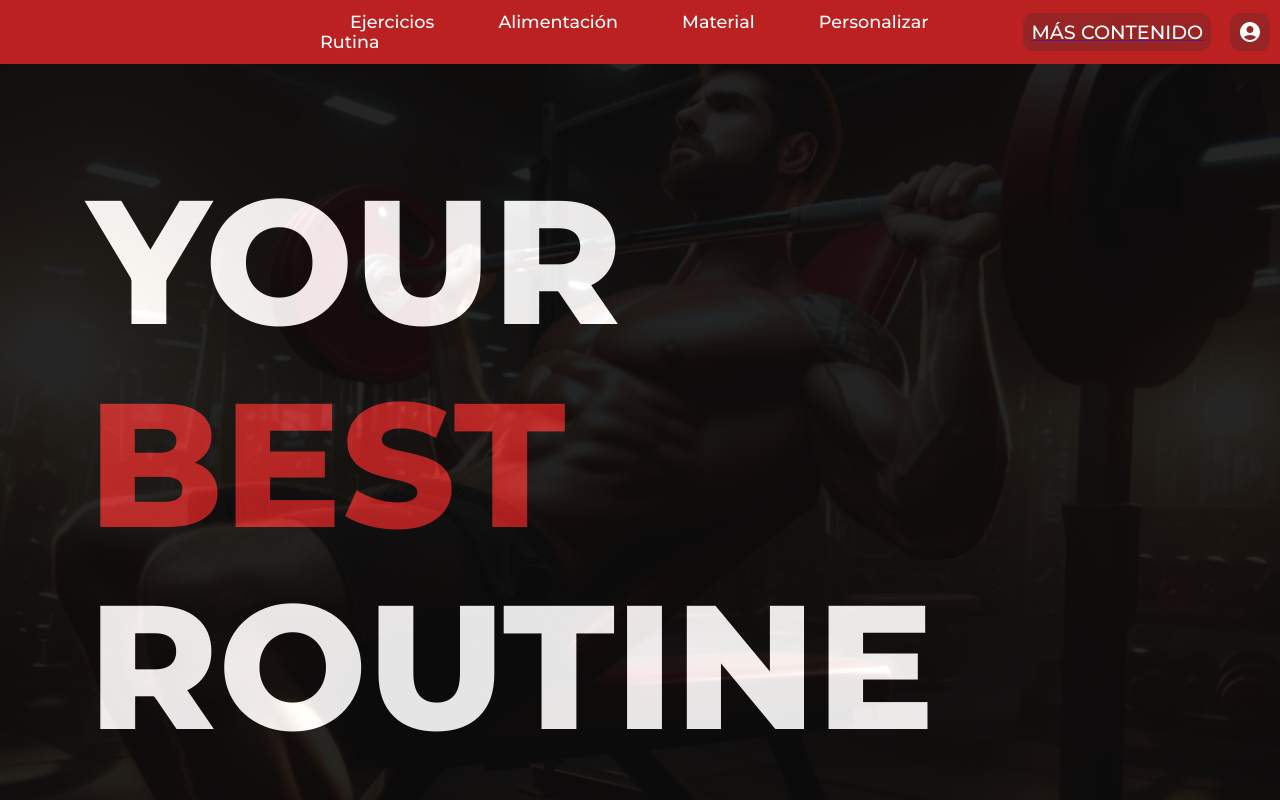
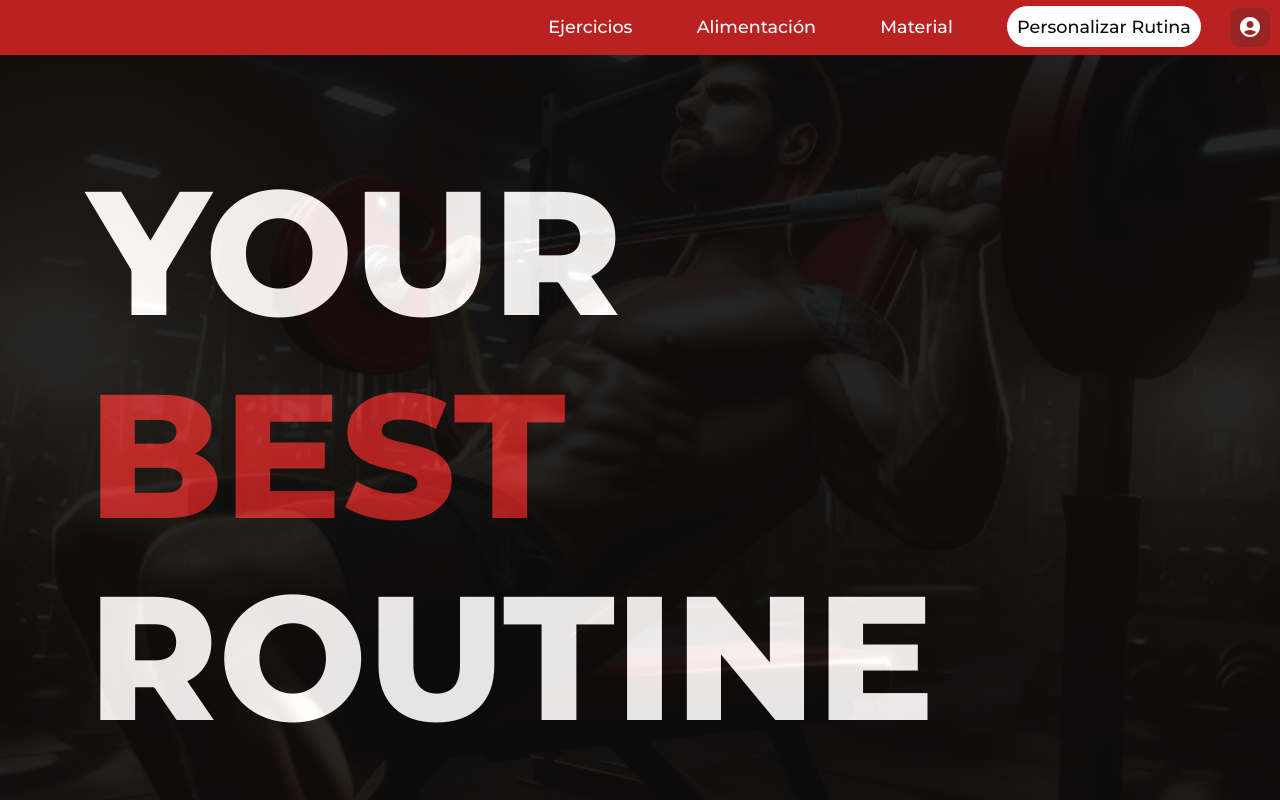
Before and after one commit to alanalcaniz/yourbestroutine, a website: page index.html in a window 1280 px wide. Shown: the top 800 px of the page. Drawn offline with Linux system fonts and the light colour scheme.

Commit message:
nodejstailwind

```diff
--- a/css/style.css
+++ b/css/style.css
@@ -28,7 +28,7 @@ p{
 
 header{
     background: var(--red);
-    height: 8vh;
+    height: 55px;
     display: flex;
     align-items: center;
     justify-content: space-around;
@@ -41,20 +41,11 @@ header{
 }
 
 .links-header{
-    width: 50vw;
-    height: 8vh;
-    display: flex;
-    align-items: center;
-    justify-content: space-around;
-}
-
-.suscribirse-header{
-    width: 25vw;
+    width: 75vw;
     height: 8vh;
     display: flex;
     align-items: center;
     justify-content: right;
-    flex-direction: row;
 }
 
 .boton{
@@ -99,13 +90,27 @@ li{
     font-weight: 500;
     font-size: 1.1em;
     padding: 10px;
-    border-radius: 15px;
+    border-radius: 50px;
     transition: background-color .4s;
 }
 
 .links-header a:hover{
-    background-color: #b41b1b;
+    background-color: #aa1919;
 }
+
+.boton-personalizar a{
+    background-color: white;
+    font-weight: 500;
+    font-size: 1.1em;
+    padding: 10px;
+    color: #0d0d0d;
+    transition: background-color .4s;
+}
+
+.boton-personalizar a:hover{
+    background-color: #c9c9c9;
+}
+
 
 /* Index Part */
 
--- a/index.html
+++ b/index.html
@@ -18,15 +18,8 @@
                 <li><a href="">Ejercicios</a></li>
                 <li><a href="">Alimentación</a></li>
                 <li><a href="">Material</a></li>
-                <li><a href="">Personalizar Rutina</a></li>
+                <li class="boton-personalizar"><a href="">Personalizar Rutina</a></li>
             </ul>
-        </div>
-        <div class="suscribirse-header">
-            <a href="">
-                <div class="boton boton-suscribirse">
-                    <p>MÁS CONTENIDO</p>
-                </div>
-            </a>
             <div class="boton">
                 <img src="img/account_circle_white_24dp.svg" alt="">
             </div>
@@ -35,7 +28,7 @@
     <main>
         <div class="contenido-intro">
             <div class="texto-inicio">
-                <h1>YOUR <span style="color: var(--red);">BEST</span> ROUTINE</h1>
+                <h1 class="bg-slate-500">YOUR <span style="color: var(--red);">BEST</span> ROUTINE</h1>
             </div>
         </div>
         <div class="intro">
--- /dev/null
+++ b/package.json
@@ -0,0 +1,5 @@
+{
+  "devDependencies": {
+    "tailwindcss": "^3.4.1"
+  }
+}
--- /dev/null
+++ b/src/input.css
@@ -0,0 +1,3 @@
+@tailwind base;
+@tailwind components;
+@tailwind utilities;
```
Also changed, not shown: tailwind.config.js (added, +12 -0 lines), src/output.css (added), 1 other file.
